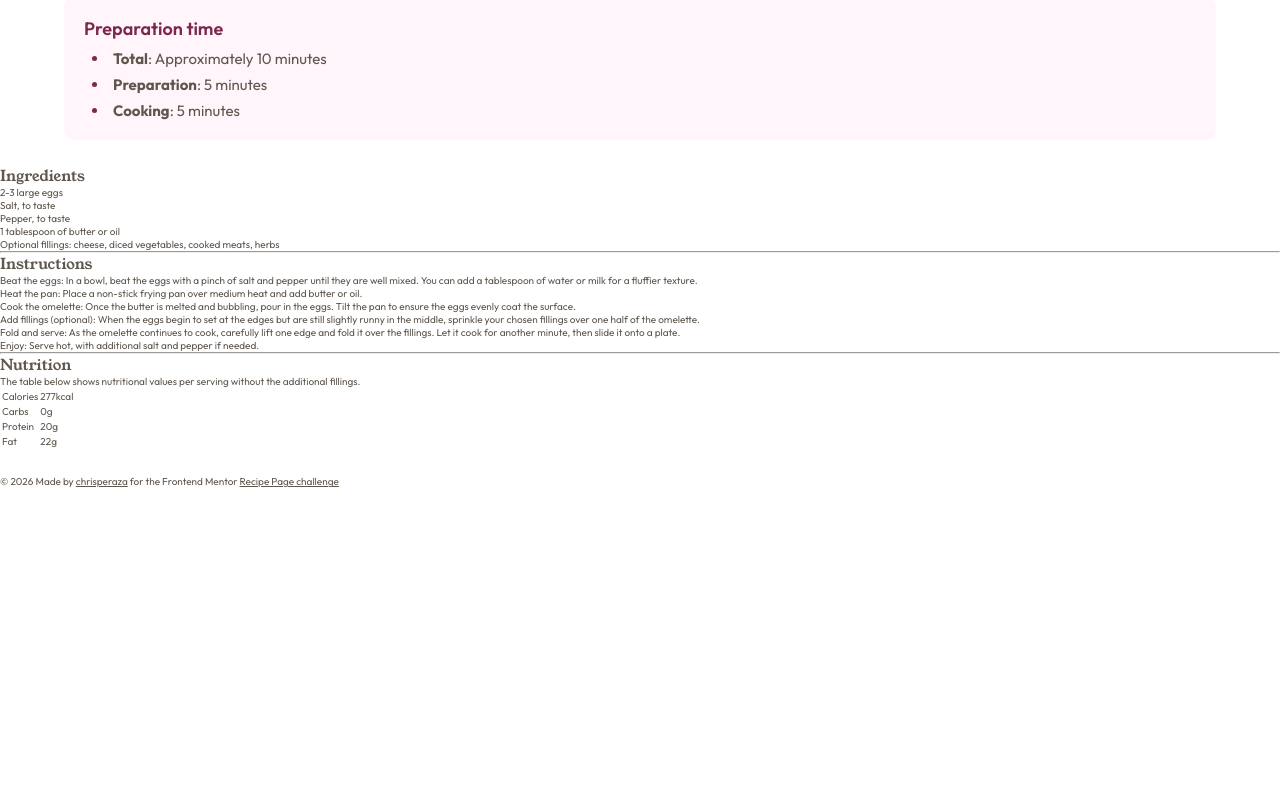
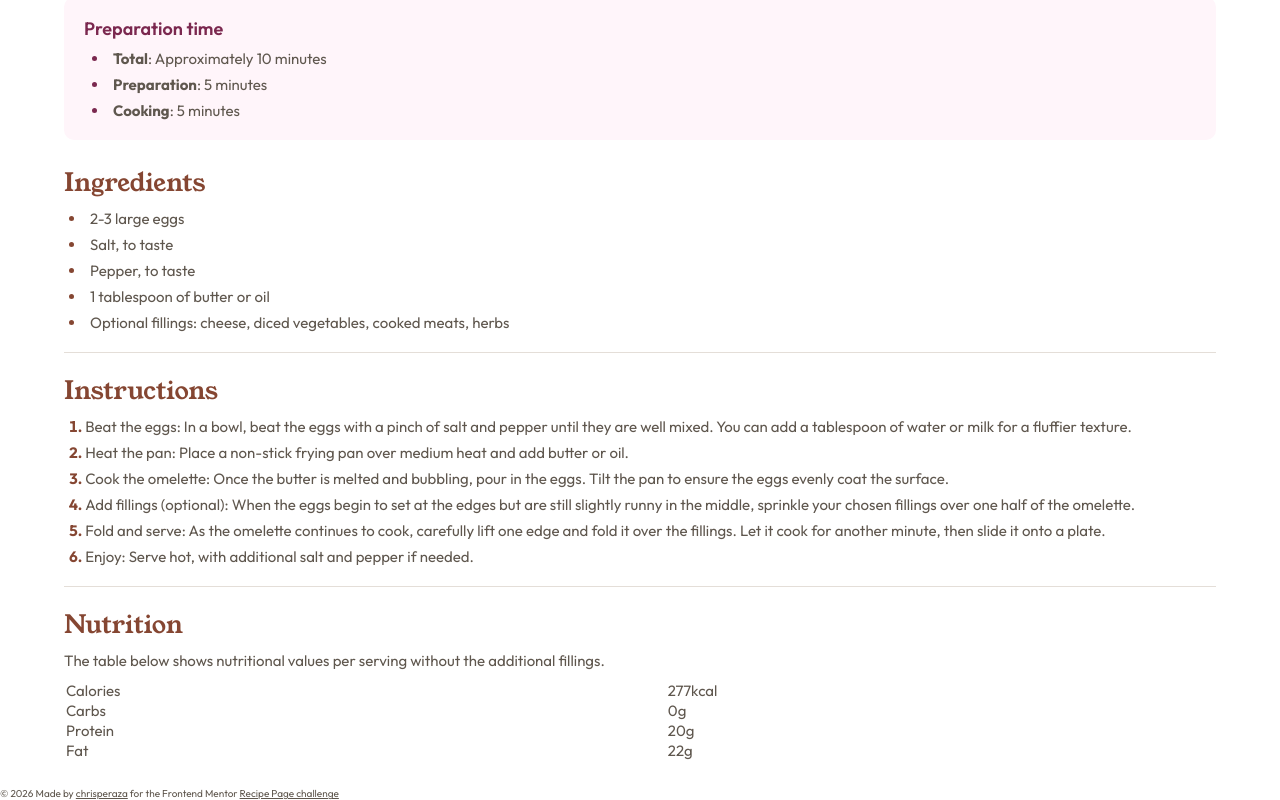
Before and after one commit to chrisperaza/recipe-page, a plain HTML site: page index.html in a window 1280 px wide. Shown: the part 727-1527 px from the top of the page. Before the commit the page ends 1215 px from the top, so only its background shows below. Drawn offline with Linux system fonts and the light colour scheme.

Commit message:
Style ingredients and instructions sections

```diff
--- a/style.css
+++ b/style.css
@@ -120,3 +120,54 @@ h1 {
   font-weight: 400;
   font-style: normal;
 }
+
+/* main */
+#main {
+  width: 100%;
+  display: flex;
+  flex-direction: column;
+  align-items: center;
+  gap: 20px;
+}
+.line {
+  width: 90%;
+  border: 0;
+  height: 1px;
+  background-color: var(--grey-medium);
+}
+#ingredients,
+#instructions,
+#nutrition {
+  width: 90%;
+  display: flex;
+  flex-direction: column;
+  gap: 10px;
+}
+#ingredients--title,
+#instructions--title,
+#nutrition--title {
+  font-size: clamp(2rem, 4vw, 2.5rem);
+  color: var(--brown);
+}
+.ingredients--list_item,
+.instructions--list_item,
+#nutrition--paragraph,
+#nutrition--table {
+  font-size: clamp(1.2rem, 1.5vw, 1.5rem);
+  line-height: 1.8rem;
+}
+#ingredients--list,
+#instructions--list {
+  list-style-position: inside;
+  margin-left: 5px;
+  display: flex;
+  flex-direction: column;
+  gap: 8px;
+}
+.ingredients--list_item::marker,
+.instructions--list_item::marker {
+  color: var(--brown);
+}
+.instructions--list_item::marker {
+  font-weight: bold;
+}
```
